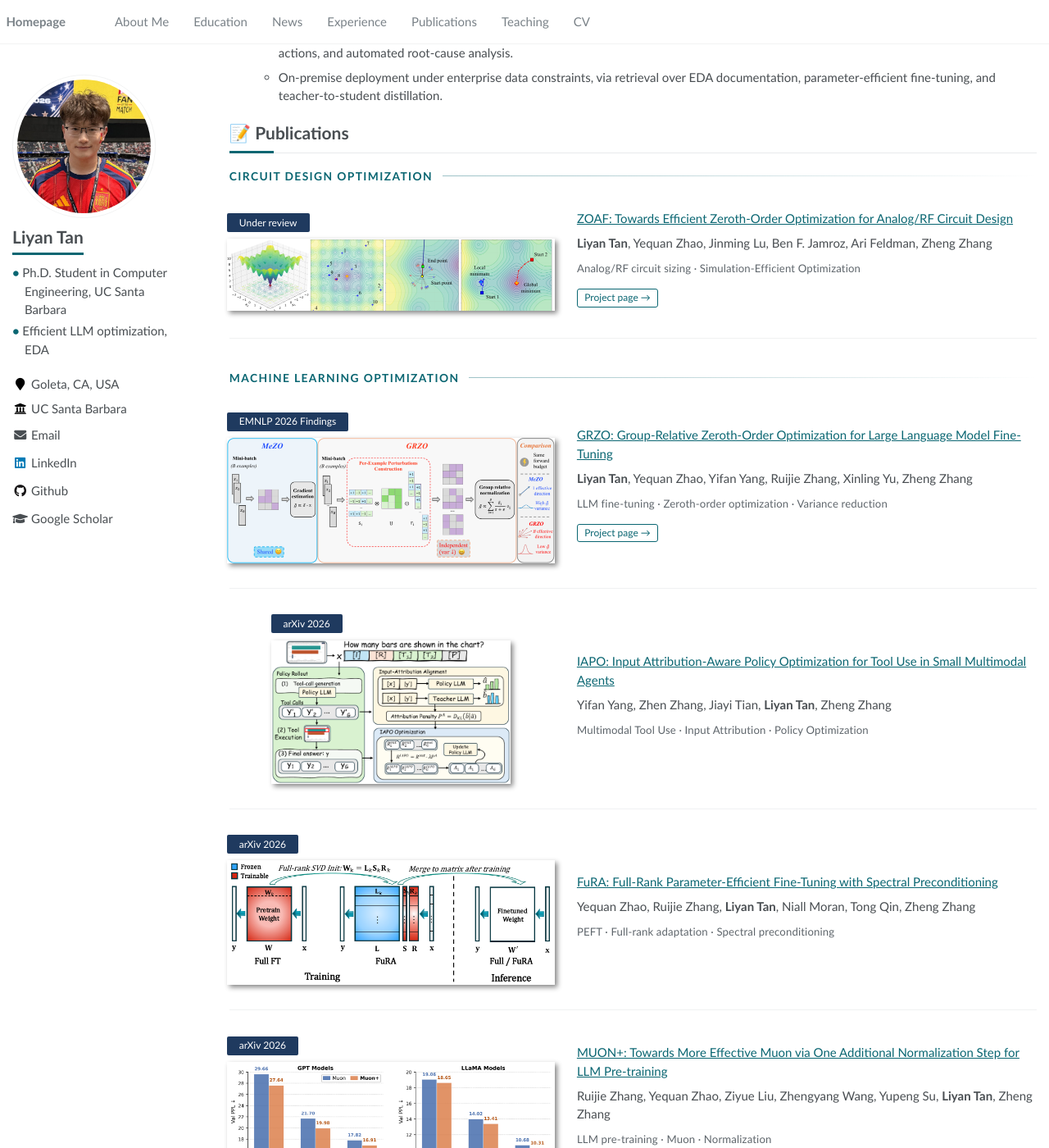
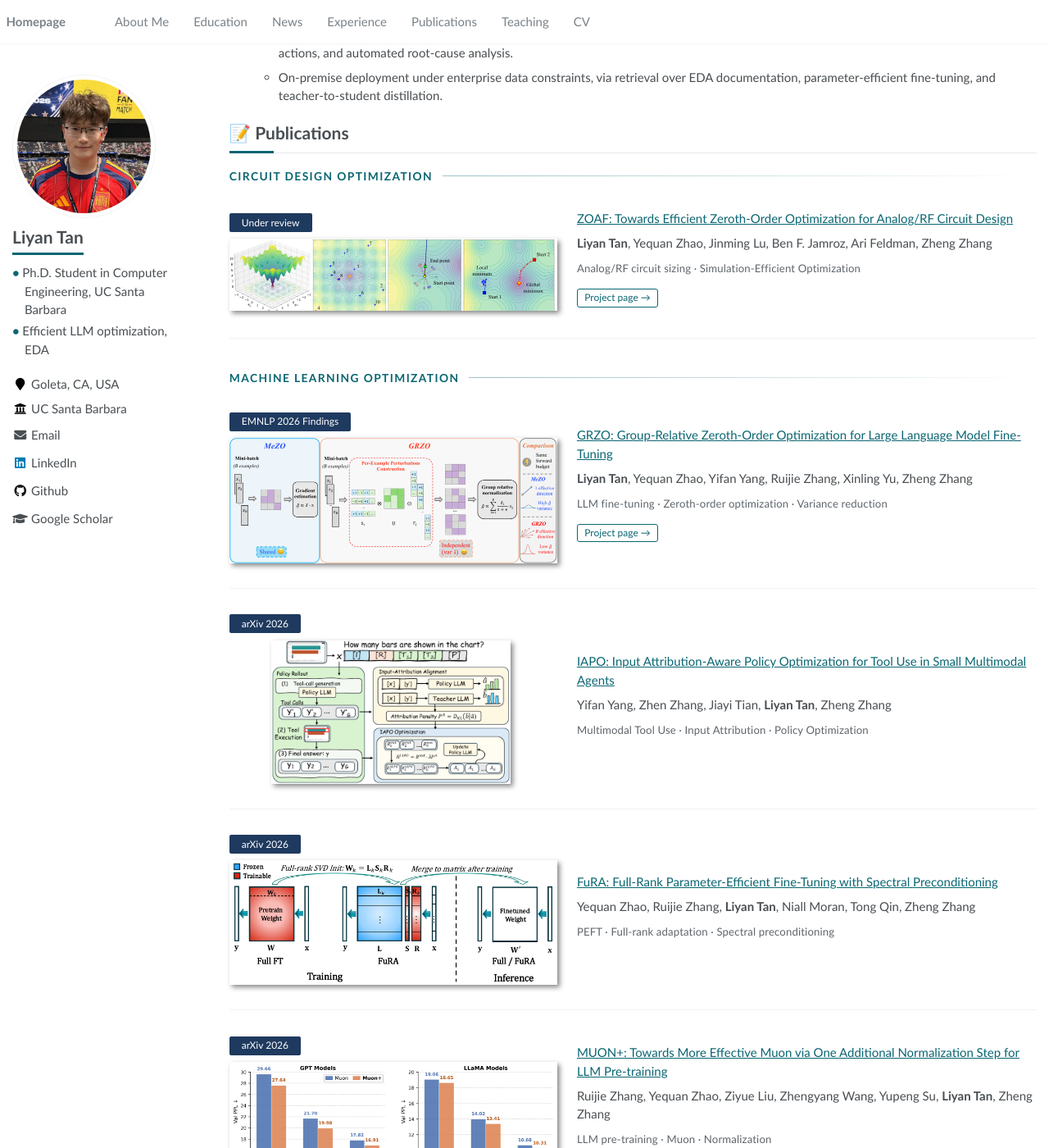
Before and after one commit to LiyanTan111/LiyanTan111.github.io, a Jekyll site: the page built from _pages/about.md, in a window 1280 px wide and 1400 px high, scrolled down 681 px. Shown: the whole window at 82% size. Built offline with Jekyll 4.4.1, drawn with Linux system fonts in a browser that asks for light colours.

Commit message:
Left-align card badges

```diff
--- a/assets/css/main.scss
+++ b/assets/css/main.scss
@@ -55,6 +55,7 @@
         display: flex;
         width: 100%;
         order: 2;
+        > div { width: 100%; }   /* 角标贴列左边缘，各卡片对齐；图片自己居中 */
         img {
             display: block;             /* 角标独占一行，不会挤到图旁边 */
             max-width: 400px;
```
